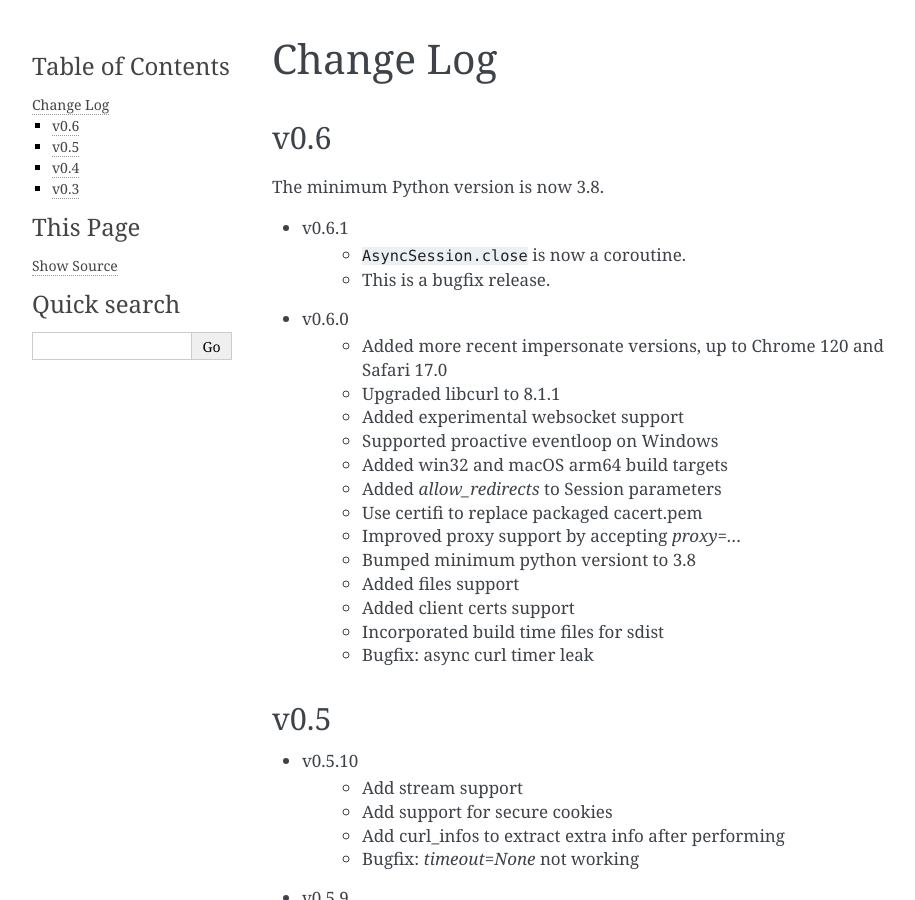
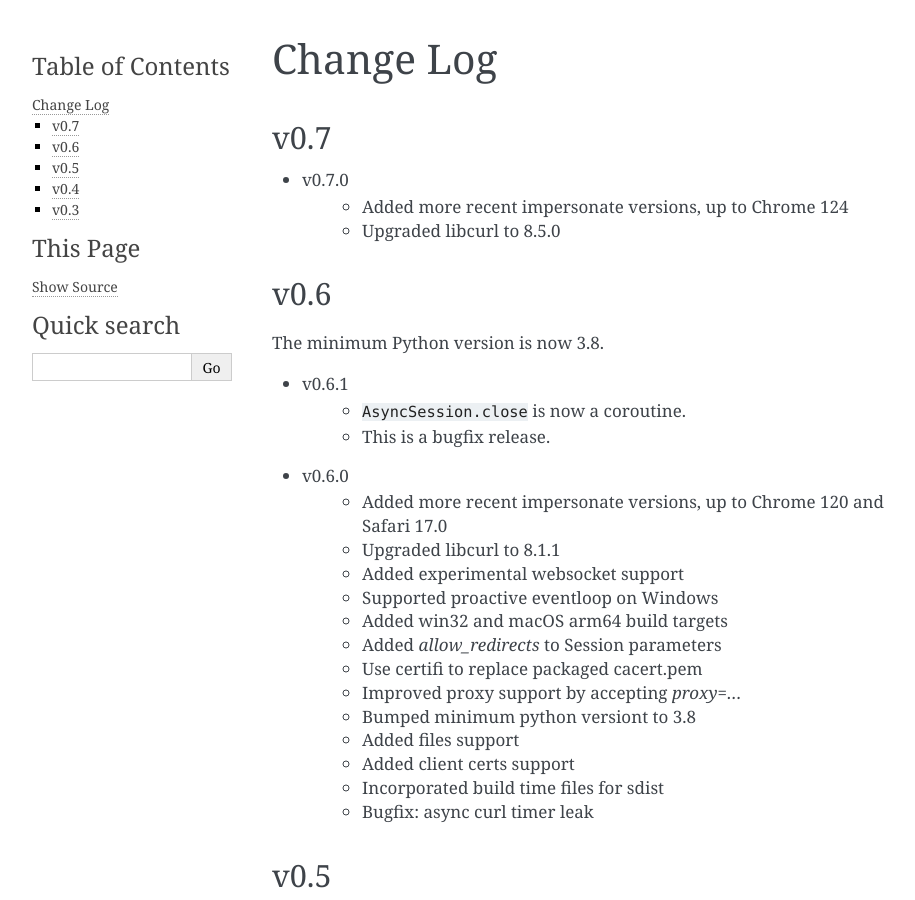
Before and after one commit to lexiforest/curl_cffi, a Sphinx documentation site: the page built from docs/changelog.rst, in a window 1280 px wide and 900 px high. Shown: the whole window, without its empty margins (148-1063 px from the left). Built offline with Sphinx 7.4.7, drawn with Linux system fonts in a browser that asks for light colours.

Commit message:
Upgrade curl version in makefile

```diff
--- a/docs/changelog.rst
+++ b/docs/changelog.rst
@@ -1,5 +1,12 @@
 Change Log
 ==========
+
+v0.7
+----
+
+- v0.7.0
+    - Added more recent impersonate versions, up to Chrome 124
+    - Upgraded libcurl to 8.5.0
 
 v0.6
 ----
```
Also changed, not shown: 1 other file.
